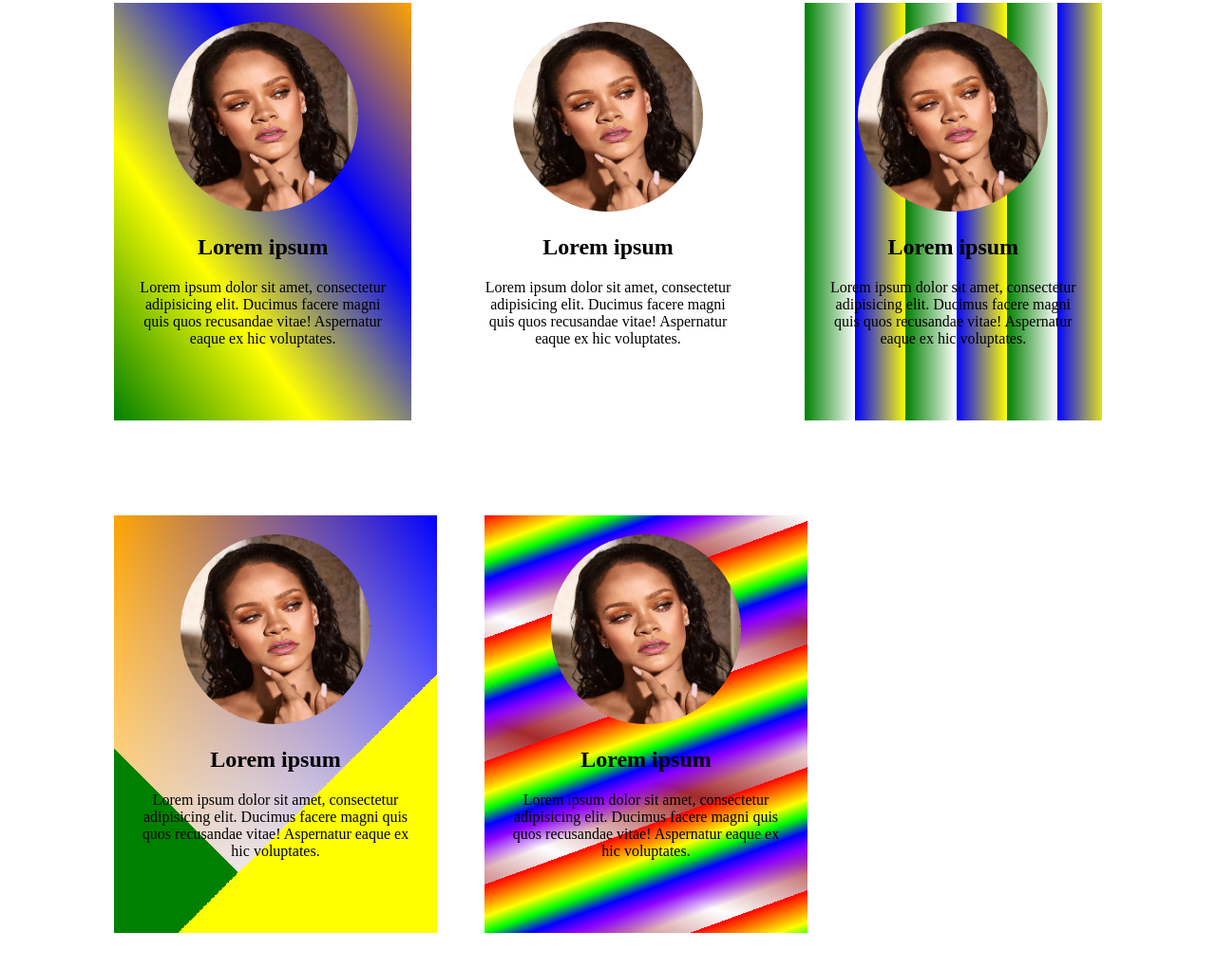
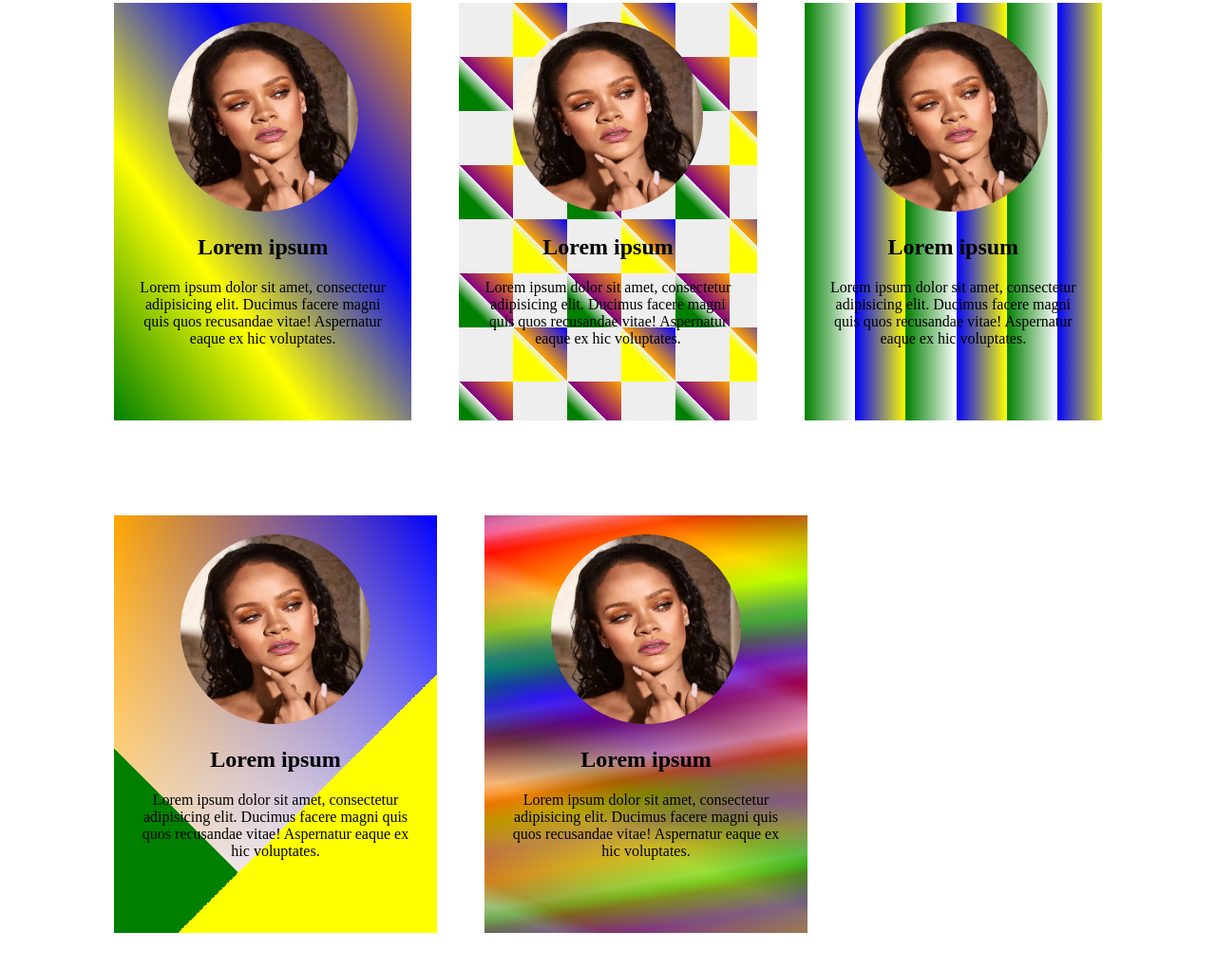
Before and after one commit to vladbuzhdyhan/web-technologies, a plain HTML site: page lab6/5/page_5.html in a window 1280 px wide. Shown: the part 219-1240 px from the top of the page at 95% size. Drawn offline with Linux system fonts and the light colour scheme.

Commit message:
Correct task 5 from lab6

```diff
--- a/lab6/5/style.css
+++ b/lab6/5/style.css
@@ -25,7 +25,12 @@
 }
 
 .row:nth-child(1) > div:nth-child(2) {
-
+    background-color: #eee;
+    background-image:
+            linear-gradient(45deg, green 15%, transparent 25%, transparent 75%, orange 65%, blue),
+            linear-gradient(45deg, yellow 20%, transparent 25%, transparent 75%, purple 75%, orange);
+    background-position: 0 0, 57px 57px;
+    background-size: 114px 114px;
 }
 
 .row:nth-child(1) > div:nth-child(3) {
@@ -44,21 +49,12 @@
 }
 
 .row:nth-child(2) > div:nth-child(2) {
-    background-image: repeating-linear-gradient(
-            160deg,
-            #ff0000,
-            #ff7f00 3%,
-            #ffff00 6%,
-            #00ff00 9%,
-            #0000ff 12%,
-            #8b00ff 15%,
-            transparent 20%,
-            transparent 23%
-    ),
-    repeating-linear-gradient(
-            200deg,
-            white,
-            brown 20%,
-            transparent 40%
-    );
+    background:
+            repeating-linear-gradient(-190deg, rgba(255, 0, 0, 0.5) 40px, rgba(255, 153, 0, 0.5) 80px,
+            rgba(255, 255, 0, 0.5) 120px, rgba(0, 255, 0, 0.5) 160px, rgba(0, 0, 255, 0.5) 200px,
+            rgba(75, 0, 130, 0.5) 240px, rgba(238, 130, 238, 0.5) 280px, rgba(255, 0, 0, 0.5) 300px),
+            repeating-linear-gradient(-190deg, rgba(255, 0, 0, 0.5) 30px, rgba(255, 153, 0, 0.5) 60px,
+            rgba(255, 255, 0, 0.5) 90px, rgba(0, 255, 0, 0.5) 120px, rgba(0, 0, 255, 0.5) 150px,
+            rgba(75, 0, 130, 0.5) 180px, rgba(238, 130, 238, 0.5) 210px, rgba(255, 0, 0, 0.5) 230px),
+            repeating-linear-gradient(23deg, red 50px, orange 100px, yellow 150px, green 200px, blue 250px, indigo 300px, violet 350px, red 370px);
 }
```
